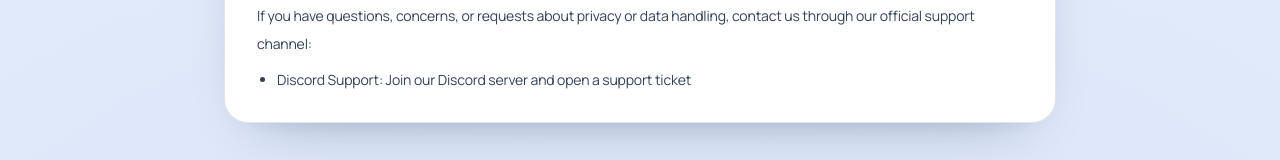
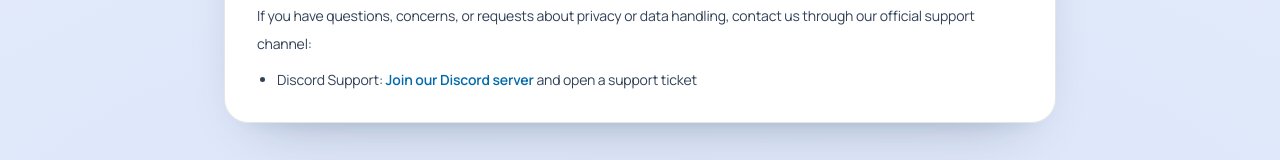
Before and after one commit to YUHANLKYT/easyearnwebsite, a Next.js app: page /privacy-policy in a window 1280 px wide. Shown: the part 2987-3147 px from the top of the page. Built offline with nearby package versions, Linux system fonts and the light colour scheme; no server answers.

Commit message:
Link all Discord support mentions to server invite

```diff
--- a/src/app/(app)/dashboard/page.tsx
+++ b/src/app/(app)/dashboard/page.tsx
@@ -1,6 +1,6 @@
 import { FlashMessage } from "@/components/flash-message";
 import { SignupBonusModal } from "@/components/signup-bonus-modal";
-import { STREAK_DAILY_TARGET_CENTS, SUPPORT_EMAIL } from "@/lib/constants";
+import { DISCORD_SERVER_URL, STREAK_DAILY_TARGET_CENTS, SUPPORT_EMAIL } from "@/lib/constants";
 import {
   getActiveReferralWindowStart,
   getLevelFromLifetimeEarnings,
@@ -298,6 +298,18 @@ export default async function DashboardPage({ searchParams }: { searchParams: Se
           <article className="rounded-3xl border border-slate-100 bg-white/85 p-5 shadow-sm">
             <h2 className="text-lg font-semibold text-slate-900">Submit a Complaint</h2>
             <p className="mt-1 text-sm text-slate-600">Need help with an offer or payout? Send a message to admin.</p>
+            <p className="mt-1 text-xs text-slate-500">
+              Need a problem solved fast? Join{" "}
+              <a
+                href={DISCORD_SERVER_URL}
+                target="_blank"
+                rel="noopener noreferrer"
+                className="font-semibold text-sky-700 hover:text-sky-800"
+              >
+                Discord
+              </a>
+              .
+            </p>
             {SUPPORT_EMAIL ? (
               <p className="mt-1 text-xs text-slate-500">
                 Support email:{" "}
--- a/src/app/faq/page.tsx
+++ b/src/app/faq/page.tsx
@@ -1,4 +1,5 @@
 import Link from "next/link";
+import { DISCORD_SERVER_URL } from "@/lib/constants";
 
 function FaqCard({
   number,
@@ -143,7 +144,18 @@ export default function FaqPage() {
           <FaqCard number="11" title="Can I contact support?">
             <p>Yes. For any issues, questions, or account concerns:</p>
             <ul className="list-disc space-y-1 pl-5">
-              <li>Discord Support: Join our Discord server and open a ticket</li>
+              <li>
+                Discord Support:{" "}
+                <a
+                  href={DISCORD_SERVER_URL}
+                  target="_blank"
+                  rel="noopener noreferrer"
+                  className="font-semibold text-sky-700 hover:text-sky-800"
+                >
+                  Join our Discord server
+                </a>{" "}
+                and open a ticket
+              </li>
             </ul>
             <p>Support requests are typically handled within 24-48 hours.</p>
           </FaqCard>
--- a/src/app/privacy-policy/page.tsx
+++ b/src/app/privacy-policy/page.tsx
@@ -1,3 +1,5 @@
+import { DISCORD_SERVER_URL } from "@/lib/constants";
+
 export default function PrivacyPolicyPage() {
   return (
     <main className="mx-auto w-full max-w-4xl px-4 py-10 md:px-8">
@@ -193,7 +195,18 @@ export default function PrivacyPolicyPage() {
             support channel:
           </p>
           <ul className="list-disc space-y-1 pl-5 text-sm text-slate-700">
-            <li>Discord Support: Join our Discord server and open a support ticket</li>
+            <li>
+              Discord Support:{" "}
+              <a
+                href={DISCORD_SERVER_URL}
+                target="_blank"
+                rel="noopener noreferrer"
+                className="font-semibold text-sky-700 hover:text-sky-800"
+              >
+                Join our Discord server
+              </a>{" "}
+              and open a support ticket
+            </li>
           </ul>
         </section>
       </article>
--- a/src/app/tos/page.tsx
+++ b/src/app/tos/page.tsx
@@ -1,3 +1,5 @@
+import { DISCORD_SERVER_URL } from "@/lib/constants";
+
 export default function TermsOfServicePage() {
   return (
     <main className="mx-auto w-full max-w-4xl px-4 py-10 md:px-8">
@@ -153,8 +155,16 @@ export default function TermsOfServicePage() {
         <section className="space-y-3">
           <h2 className="text-xl font-semibold text-slate-900">13. Contact Us</h2>
           <p className="text-sm leading-7 text-slate-700">
-            For questions or concerns regarding these Terms, contact us through Discord support by joining the server and
-            opening a support ticket.
+            For questions or concerns regarding these Terms, contact us through Discord support by{" "}
+            <a
+              href={DISCORD_SERVER_URL}
+              target="_blank"
+              rel="noopener noreferrer"
+              className="font-semibold text-sky-700 hover:text-sky-800"
+            >
+              joining the server
+            </a>{" "}
+            and opening a support ticket.
           </p>
         </section>
       </article>
--- a/src/lib/constants.ts
+++ b/src/lib/constants.ts
@@ -15,6 +15,7 @@ export const CHAT_MESSAGE_COOLDOWN_SECONDS = 5;
 export const SIGNUP_BONUS_CENTS = 100;
 const configuredSupportEmail = process.env.SUPPORT_EMAIL?.trim();
 export const SUPPORT_EMAIL = configuredSupportEmail ? configuredSupportEmail : null;
+export const DISCORD_SERVER_URL = "https://discord.gg/9rfdMgtGbG";
 export const STREAK_DAILY_TARGET_CENTS = 200;
 
 export type EarnTask = {
```
